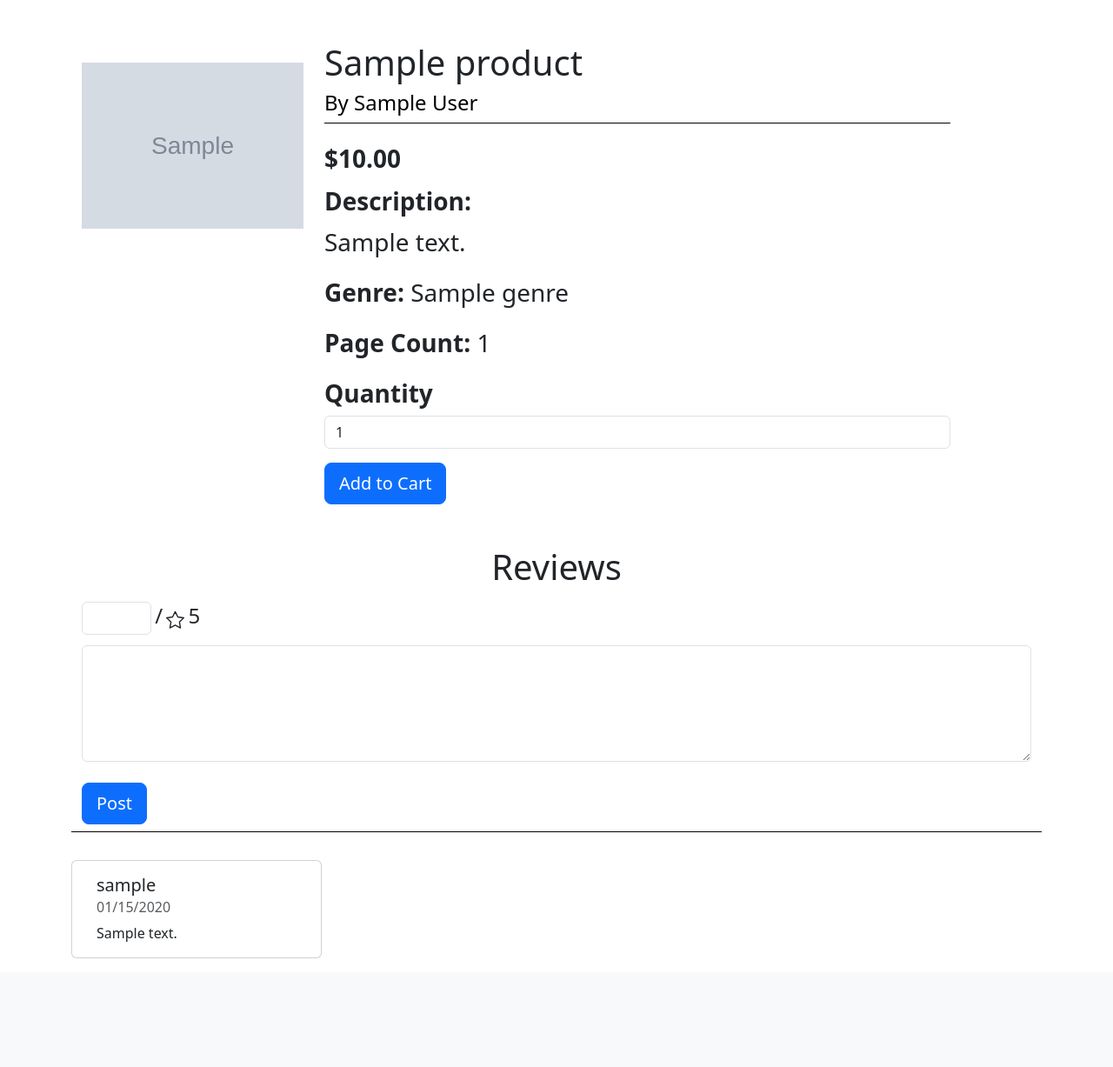
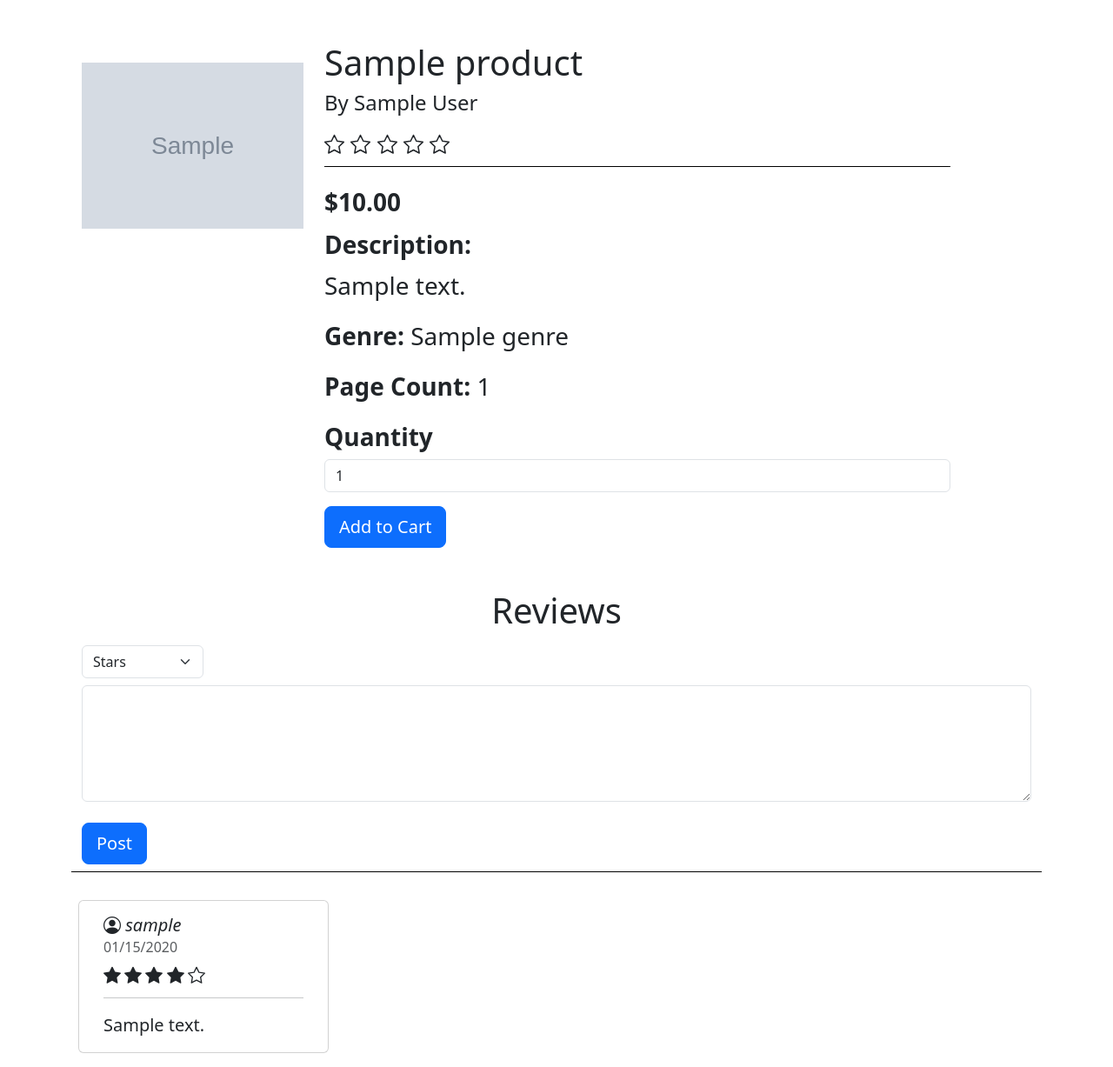
Before and after one commit to adalei1801/DuckBooks, a Flask app: template templates/product.html.jinja in a window 1280 px wide. Shown: the part 56-1283 px from the top of the page at 87% size. Before the commit the page ends 1158 px from the top, so only its background shows below. Run offline with Flask 3, Linux system fonts and the light colour scheme; the template is opened without the code that fills it: most values are stand-ins (such as "Sample title", 1, 10 or a date in 2020); grey boxes marked "Sample" are stand-in pictures.

Commit message:
1/14 work

```diff
--- a/main.py
+++ b/main.py
@@ -119,10 +119,25 @@ def product_page(product_id):
             *
         FROM `Review`
         JOIN `Customer` ON `customer_id` = `Customer`.`id`
+        WHERE `product_id` = {product_id}
                    """)
 
     review_results = cursor.fetchall()
 
+    total = 0
+
+    for review in review_results:
+        rating = review['rating']
+
+        total += rating
+
+    review_num = len(review_results)
+
+
+    try:
+        avg_rate = total / review_num
+    except:
+        avg_rate = 0
 
     cursor.close()
     conn.close()
@@ -130,7 +145,7 @@ def product_page(product_id):
     if result is None:
         abort(404)
 
-    return render_template("product.html.jinja", product = result, product_review = review_results)
+    return render_template("product.html.jinja", product = result, product_review = review_results, review_rate = avg_rate)
 
 
 @app.route("/product/<product_id>/cart", methods=["POST"])
@@ -418,7 +433,8 @@ def review(product_id):
     INSERT INTO `Review`
     (`product_id`, `customer_id`, `rating`, `comment`)
     VALUES
-    ({product_id}, {customer_id}, {rating}, '{comment}');
+    ({product_id}, {customer_id}, {rating}, '{comment}')
+    ON DUPLICATE KEY UPDATE `comment` = '{comment}', `rating` = {rating} ;
     """)
 
     cursor.close()
--- a/templates/cart.html.jinja
+++ b/templates/cart.html.jinja
@@ -15,7 +15,7 @@
 
   <main class="container table-responsive-sm">
     {%if products |length ==0 %}
-    <p fs-1>Your Cart is Empty</p>
+    <p class="fs-1">Your Cart is Empty</p>
     {%else%}
     <table class="table">
       <thead>
--- a/templates/homepage.html.jinja
+++ b/templates/homepage.html.jinja
@@ -27,7 +27,7 @@
       <img src="/static/river_books.png" class="d-block w-100" alt="books floating down a river">
     </div>
     <div class="carousel-item">
-      <img src="..." class="d-block w-100" alt="...">
+      <img src="/static/reading_for_all.png" class="d-block w-100" alt="A girl reads to a group of kids while some ducks are nearby">
     </div>
     </div>
     <button class="carousel-control-prev" type="button" data-bs-target="#carouselExample" data-bs-slide="prev">
--- a/templates/product.html.jinja
+++ b/templates/product.html.jinja
@@ -8,11 +8,7 @@
 
    <style>
    #rating {
-      width: 80px;
-      display: inline-block;
-    }
-
-    #slash, #star, #five {
+      width: 140px;
       display: inline-block;
     }
 
@@ -27,7 +23,20 @@
       </div>
       <div class="col-8 fs-3">
         <h1>{{product['title']}}</h1>
-        <h2 class="h4 pb-2 mb-4 text-black border-bottom border-black"> By {{product['author']}} </h2>
+        <h4> By {{product['author']}} </h4>
+
+        {%for star in range(review_rate | int)%}
+         <svg viewBox="0 0 15 15" fill="none" xmlns="http://www.w3.org/2000/svg" width="23" height="23"><path d="M7.948.779a.5.5 0 00-.896 0L5.005 4.926l-4.577.665a.5.5 0 00-.277.853l3.312 3.228-.782 4.559a.5.5 0 00.725.527L7.5 12.605l4.094 2.153a.5.5 0 00.725-.527l-.782-4.56 3.312-3.227a.5.5 0 00-.277-.853l-4.577-.665L7.948.78z" fill="currentColor"></path></svg>
+        {%endfor%}
+
+
+        {%for star in range(5 - review_rate | int)%}
+          <svg viewBox="0 0 15 15" fill="none" xmlns="http://www.w3.org/2000/svg" width="23" height="23"><path d="M7.5 12.04l-4.326 2.275L4 9.497.5 6.086l4.837-.703L7.5 1l2.163 4.383 4.837.703L11 9.497l.826 4.818L7.5 12.041z" stroke="currentColor" stroke-linecap="round" stroke-linejoin="round"></path></svg>
+        {%endfor%}
+
+        <h4 class="pb-2 mb-4 text-black border-bottom border-black"></h4>
+
+
         <h3 class="my-3"><b>${{"%.2f" | format(product['price'])}} </b> </h3>
         <h3><b>Description:</b></h3>
         <p> {{product['description']}} </p>
@@ -49,12 +58,16 @@
     <h1 class="text-center">Reviews</h1>
     <form action="/product/{{product['id']}}/review" method="post" class="pb-2 mb-4 border-bottom border-black">
 
-      <input type="number" id="rating" class="form-control my-2" id="rating" name="rating" min="1" max="5" size="1">
-      <p id="slash" class="fs-4">/</p>
 
-      <svg id="star" viewBox="0 0 15 15" fill="none" xmlns="http://www.w3.org/2000/svg" width="21" height="21"><path d="M7.5 12.04l-4.326 2.275L4 9.497.5 6.086l4.837-.703L7.5 1l2.163 4.383 4.837.703L11 9.497l.826 4.818L7.5 12.041z" stroke="currentColor" stroke-linecap="round" stroke-linejoin="round"></path></svg>
+      <select id="rating" name="rating" class="form-select my-2" aria-label="Default select example">
+        <option selected>Stars</option>
+        <option value="1">⭐️</option>
+        <option value="2">⭐️⭐️</option>
+        <option value="3">⭐️⭐️⭐️</option>
+        <option value="4">⭐️⭐️⭐️⭐️</option>
+        <option value="5">⭐️⭐️⭐️⭐️⭐️</option>
+      </select>
 
-      <p id="five" class="fs-4">5</p>
       <textarea name="comment" rows="5" cols="30" class="form-control"></textarea>
       <br>
       <button type="submit" class="btn btn-primary btn-lg">Post</button>
@@ -62,19 +75,31 @@
 
     {%for review in product_review%}
 
-   <div class="card my-2" style="width: 18rem;">
-    <div class="card-body">
-      <h5 class="card-title"> {{review['username']}} </h5>
-      <h6 class="card-subtitle mb-2 text-body-secondary"> {{review['timestamp'].strftime("%m/%d/%Y")}} </h6>
-      <p class="card-text">{{review['comment']}}</p>
-    </div>
-   </div>
+     {%if product_review |length ==0 %}
+      <p class="fs-1">No Reviews, Add your own!</p>
+
+     {%else%}
+      <div class="card my-2 mx-2" style="width: 18rem;">
+        <div class="card-body">
+          <h5 class="card-title"><i class="bi bi-person-circle"> {{review['username']}}</i> </h5>
+          <h6 class="card-subtitle mb-2 text-body-secondary"> {{review['timestamp'].strftime("%m/%d/%Y")}} </h6>
+
+          {%for star in range(review['rating'] | int)%}
+            <svg viewBox="0 0 15 15" fill="none" xmlns="http://www.w3.org/2000/svg" width="20" height="20"><path d="M7.948.779a.5.5 0 00-.896 0L5.005 4.926l-4.577.665a.5.5 0 00-.277.853l3.312 3.228-.782 4.559a.5.5 0 00.725.527L7.5 12.605l4.094 2.153a.5.5 0 00.725-.527l-.782-4.56 3.312-3.227a.5.5 0 00-.277-.853l-4.577-.665L7.948.78z" fill="currentColor"></path></svg>
+          {%endfor%}
+
+          {%for star in range(5 - review['rating'] | int)%}
+            <svg viewBox="0 0 15 15" fill="none" xmlns="http://www.w3.org/2000/svg" width="20" height="20"><path d="M7.5 12.04l-4.326 2.275L4 9.497.5 6.086l4.837-.703L7.5 1l2.163 4.383 4.837.703L11 9.497l.826 4.818L7.5 12.041z" stroke="currentColor" stroke-linecap="round" stroke-linejoin="round"></path></svg>
+          {%endfor%}
+          <hr>
+          <p class="card-text fs-5 mt-2">{{review['comment']}}</p>
+        </div>
+      </div>
+      {%endif%}
 
     {%endfor%}
 
-
     </div>
-
 
     <script src="https://cdn.jsdelivr.net/npm/bootstrap@5.3.3/dist/js/bootstrap.bundle.min.js" integrity="sha384-YvpcrYf0tY3lHB60NNkmXc5s9fDVZLESaAA55NDzOxhy9GkcIdslK1eN7N6jIeHz" crossorigin="anonymous"></script>
   </body>
```
Also changed, not shown: static/reading_for_all.png (added).
